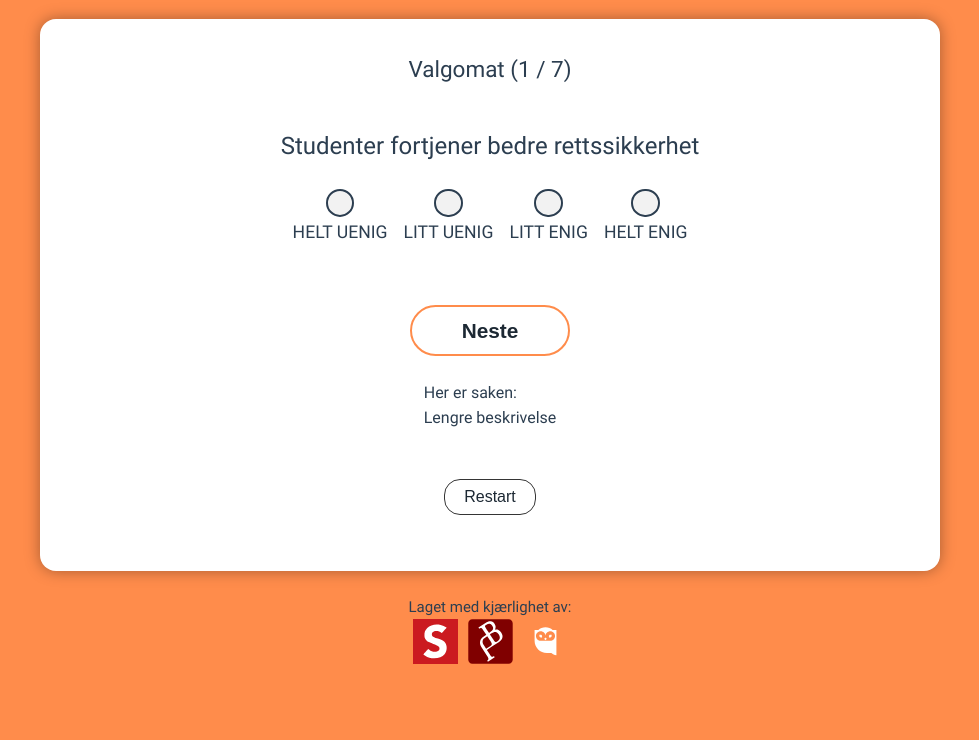
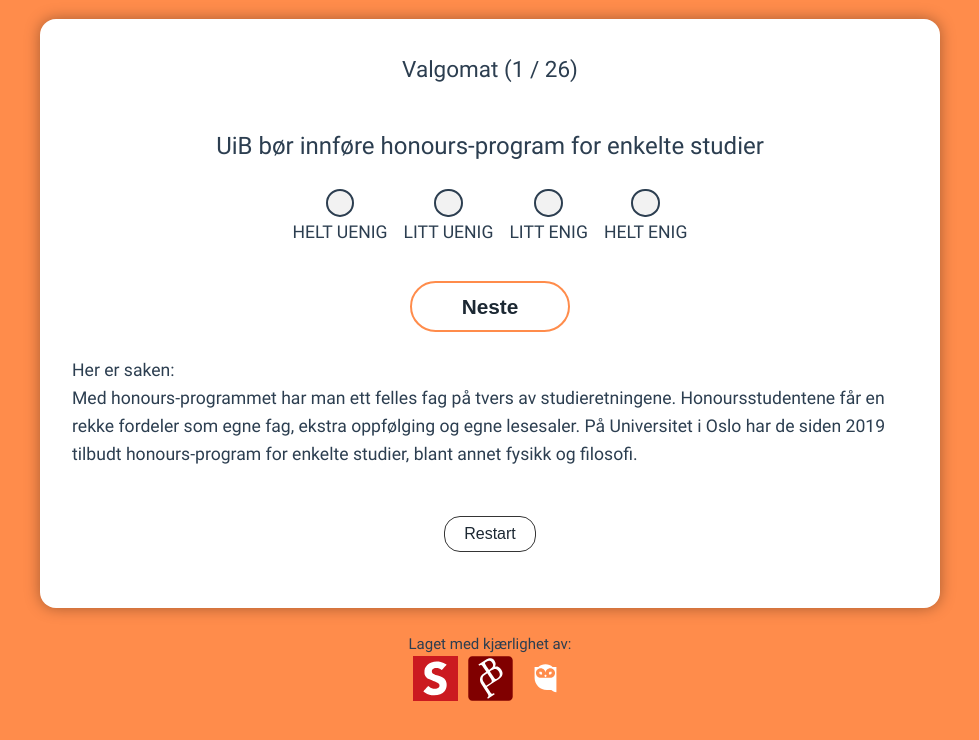
Before and after one commit to fribyte-code/valgomat, a Vue app: page / in a window 1280 px wide. Both pictures are taken after a click on the button "Start". Shown: the top 740 px of the page, without its empty margins (150-1129 px from the left). Built offline with nearby package versions, Linux system fonts and the light colour scheme.

Commit message:
Ta i bruk 2022 lsiter statements som default

```diff
--- a/src/App.vue
+++ b/src/App.vue
@@ -1,7 +1,8 @@
 <script setup lang="ts">
 import { csvStatementsToJson } from "./csvStatementsToJson";
 // Use `?raw` to import file as text https://vitejs.dev/guide/assets.html#importing-asset-as-string
-import fiktiveStatements2 from "./data/2022-statements.json";
+// import fiktiveStatements2 from "./data/2022-statements.json";
+import lister2022CSV from "./data/2022-lister.csv?raw";
 import fiktiveStatementsCsv from "./data/fiktive-statements.csv?raw";
 import Forside from "./components/Forside.vue";
 import type { Statement } from "./types";
@@ -17,15 +18,14 @@ function getStatementFromUrlParam(): Statement[] {
   );
   switch (statementId) {
     case "2022lister":
-      // return csvStatementsToJson(lister2022);
       console.debug("Showing statements for 2022-lister");
-      return fiktiveStatements2;
+      return csvStatementsToJson(lister2022CSV);
     case "2022universitetsstyret":
       // return csvStatementsToJson(universitetsstyret2022);
       console.debug("Showing statements for universitetsstyret");
-      return fiktiveStatements2;
+      return csvStatementsToJson(fiktiveStatementsCsv);
     default:
-      return fiktiveStatements;
+      return csvStatementsToJson(lister2022CSV);
   }
 }
 
--- a/src/components/StatementForm.vue
+++ b/src/components/StatementForm.vue
@@ -47,7 +47,6 @@ let options = {
         </span>
       </span>
     </div>
-    <br />
     <button class="submit-btn button" type="submit">Neste</button>
     <br />
     <p v-if="statement.description">
@@ -65,7 +64,7 @@ let options = {
 }
 
 p {
-  font-size: 1rem;
+  font-size: 1.1rem;
   font-weight: 400;
 }
 p strong {
```
